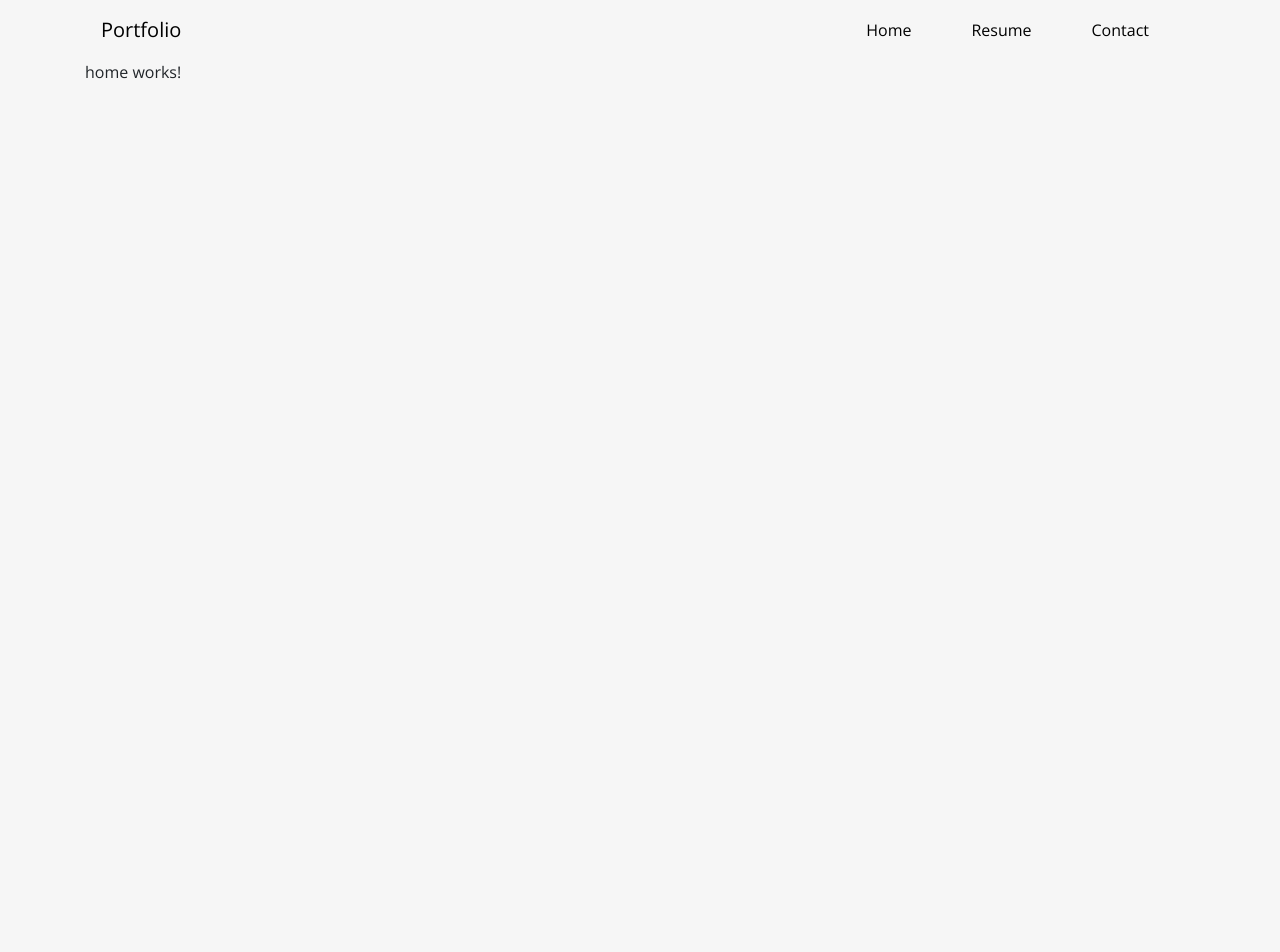
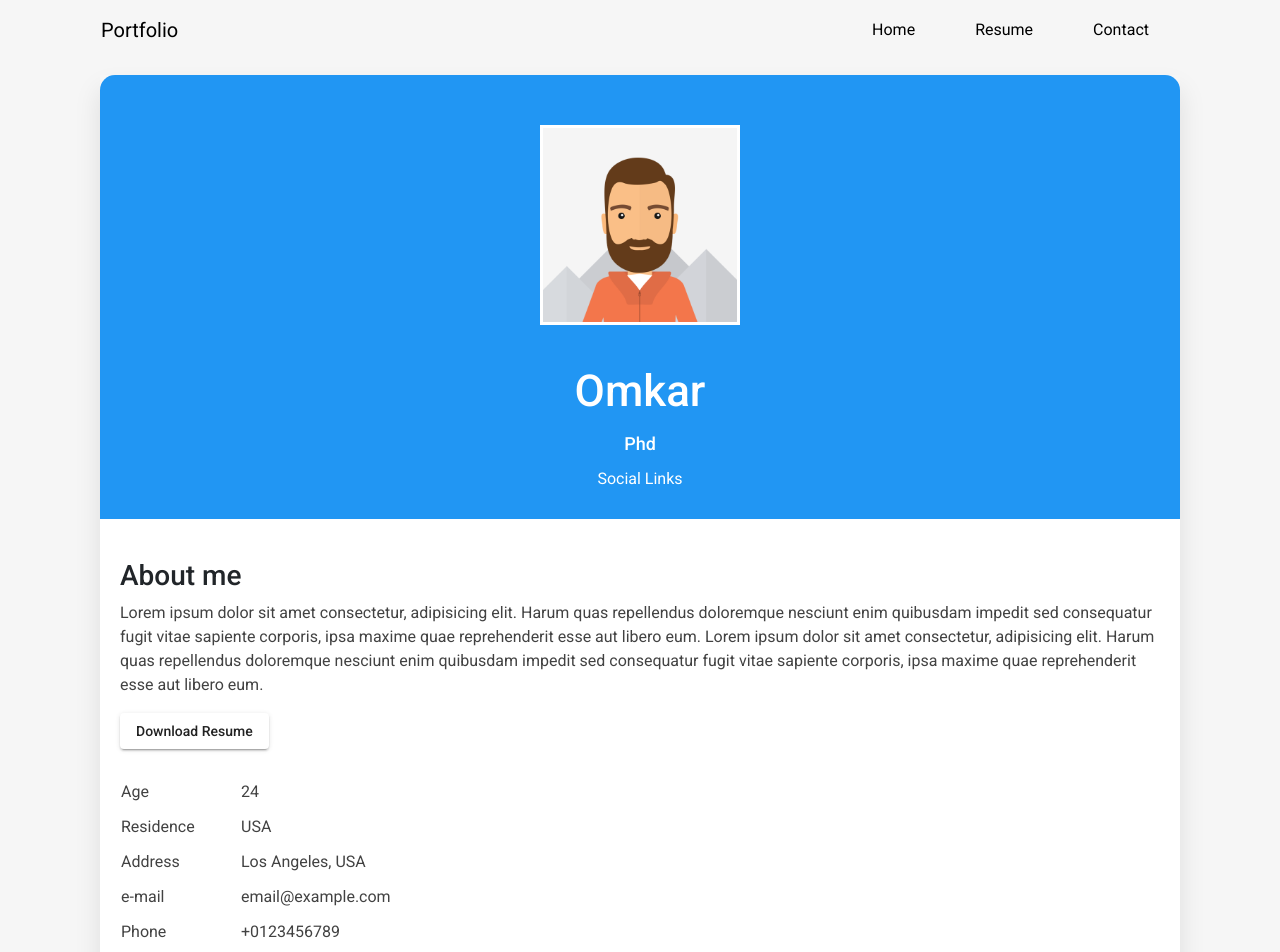
Before and after one commit to akshay3001/portfolio, an Angular app: page /home in a window 1280 px wide. Shown: the top 952 px of the page. Before the commit the page ends 800 px from the top, so only its background shows below. Built offline with nearby package versions, Linux system fonts and the light colour scheme.

Commit message:
Portfolio home page added with portfolio image, download resume button, personal info table

```diff
--- a/angular.json
+++ b/angular.json
@@ -28,6 +28,7 @@
               "src/assets"
             ],
             "styles": [
+              "./node_modules/@angular/material/prebuilt-themes/indigo-pink.css",
               "node_modules/bootstrap/dist/css/bootstrap.min.css",
               "src/styles.scss"
             ],
@@ -92,6 +93,7 @@
               "src/assets"
             ],
             "styles": [
+              "./node_modules/@angular/material/prebuilt-themes/indigo-pink.css",
               "src/styles.scss"
             ],
             "scripts": []
@@ -123,6 +125,7 @@
           }
         }
       }
-    }},
+    }
+  },
   "defaultProject": "portfolio"
 }
--- a/package.json
+++ b/package.json
@@ -12,15 +12,18 @@
   "private": true,
   "dependencies": {
     "@angular/animations": "~8.1.1",
+    "@angular/cdk": "~8.1.3",
     "@angular/common": "~8.1.1",
     "@angular/compiler": "~8.1.1",
     "@angular/core": "~8.1.1",
     "@angular/forms": "~8.1.1",
+    "@angular/material": "^8.1.3",
     "@angular/platform-browser": "~8.1.1",
     "@angular/platform-browser-dynamic": "~8.1.1",
     "@angular/router": "~8.1.1",
     "angular-cli-ghpages": "^0.6.0-rc.2",
     "bootstrap": "^4.3.1",
+    "hammerjs": "^2.0.8",
     "jquery": "^3.4.1",
     "popper": "^1.0.1",
     "rxjs": "~6.4.0",
--- a/src/app/home/home.component.html
+++ b/src/app/home/home.component.html
@@ -1 +1,74 @@
-<p>home works!</p>
+<!-- Start of home page -->
+<section class="m box-shadow">
+    <!-- Start of Blue background section -->
+    <header class="mobile-bg p-sm borad-btm-none">
+        <picture class="row">
+            <img class="portfolio-image" src="./assets/portfolio-person.png" alt="Profile Image">
+        </picture>
+        <h2 class="cen p-t-sm portfolio-name m-b-none">Omkar</h2>
+        <h3 class="cen p-t-sm portfolio-designation">Phd</h3>
+
+        <div class="cen portfolio-social-media row m-none">
+            Social Links
+        </div>
+    </header>
+    <!-- End of blue background section -->
+
+    <!-- Start of white background card -->
+    <section class="card-bg p-md">
+        <!-- Start of About me section header -->
+        <header>
+            <h3 class="portfolio-heading">About me</h3>
+        </header>
+        <!-- End of About me section header -->
+
+        <!-- Start of About me content and download resume button -->
+        <section class="portfolio-desription">
+            <p>
+                Lorem ipsum dolor sit amet consectetur, adipisicing elit. Harum quas repellendus doloremque nesciunt
+                enim
+                quibusdam impedit sed consequatur fugit vitae sapiente corporis, ipsa maxime quae reprehenderit esse aut
+                libero eum.
+                Lorem ipsum dolor sit amet consectetur, adipisicing elit. Harum quas repellendus doloremque nesciunt
+                enim
+                quibusdam impedit sed consequatur fugit vitae sapiente corporis, ipsa maxime quae reprehenderit esse aut
+                libero eum.
+            </p>
+            <button class="outline-none" mat-raised-button>Download Resume</button>
+        </section>
+        <!-- End of About me content -->
+
+        <!-- Start of personal info table -->
+        <section class="home-personal-info row m-none">
+            <table class="portfolio-desription">
+                <thead></thead>
+                <tbody>
+                    <tr>
+                        <td>Age</td>
+                        <td>24</td>
+                    </tr>
+                    <tr>
+                        <td>Residence</td>
+                        <td>USA</td>
+                    </tr>
+                    <tr>
+                        <td>Address</td>
+                        <td>Los Angeles, USA</td>
+                    </tr>
+                    <tr>
+                        <td>e-mail</td>
+                        <td>email@example.com</td>
+                    </tr>
+                    <tr>
+                        <td>Phone</td>
+                        <td>+0123456789</td>
+                    </tr>
+                </tbody>
+                <tfoot></tfoot>
+            </table>
+        </section>
+        <!-- End of personal info table -->
+    </section>
+    <!-- End of white background card -->
+</section>
+<!-- End of home page -->
--- a/src/app/home/home.component.scss
+++ b/src/app/home/home.component.scss
@@ -0,0 +1,79 @@
+// Home Page styling
+
+// Imports
+@import "../../variables";
+
+// background colors for navbar
+.mobile-bg {
+  background-color: $mobile-bg;
+  border-radius: 15px;
+  color: $mobile-font;
+  padding-top: 50px;
+}
+
+// White background home card
+.card-bg {
+  background-color: $white-bg;
+  border-bottom-left-radius: 15px;
+  border-bottom-right-radius: 15px;
+  padding-top: 40px;
+}
+
+// Portfolio home page table personal info styling
+.home-personal-info {
+  padding-top: 30px;
+  tr td:nth-child(1) {
+    min-width: 120px;
+  }
+  tr td {
+    padding-bottom: 10px;
+  }
+}
+
+// Portfolio image styling
+.portfolio-image {
+  border: 3px solid #fff;
+  background-color: #fff;
+  max-width: 200px;
+  margin: 0 auto;
+}
+
+// Portfolio name styling
+.portfolio-name {
+    margin-top: 25px;
+    font-size: 44px;
+    line-height: 1.2em;
+}
+
+// Portfolio designation style
+.portfolio-designation {
+    font-size: 18px !important;
+    margin: 0 !important;
+}
+
+// Portoflio social media div styling
+.portfolio-social-media {
+    height: 50px;
+}
+
+// Removing border of blue background div
+.borad-btm-none {
+  border-bottom-left-radius: 0px;
+  border-bottom-right-radius: 0px;
+}
+
+// Media Queries
+/* Large devices (laptops/desktops, 992px and up) */
+@media only screen and (min-width: 992px) {
+  // Home page blue background
+  .mobile-bg {
+    background-color: $mobile-bg;
+    border-radius: 15px;
+  }
+
+  // Removing border of blue background div
+  .borad-btm-none {
+    border-bottom-left-radius: 0px;
+    border-bottom-right-radius: 0px;
+  }
+}
--- a/src/index.html
+++ b/src/index.html
@@ -7,6 +7,8 @@
 
   <meta name="viewport" content="width=device-width, initial-scale=1">
   <link rel="icon" type="image/x-icon" href="favicon.ico">
+  <link href="https://fonts.googleapis.com/css?family=Roboto:300,400,500&display=swap" rel="stylesheet">
+  <link href="https://fonts.googleapis.com/icon?family=Material+Icons" rel="stylesheet">
 </head>
 <body>
   <app-root></app-root>
--- a/src/main.ts
+++ b/src/main.ts
@@ -1,3 +1,4 @@
+import 'hammerjs';
 import { enableProdMode } from '@angular/core';
 import { platformBrowserDynamic } from '@angular/platform-browser-dynamic';
 
--- a/src/styles.scss
+++ b/src/styles.scss
@@ -1,10 +1,11 @@
 /* You can add global styles to this file, and also import other style files */
-@import url('https://fonts.googleapis.com/css?family=Open+Sans&display=swap');
-@import 'variables';
+@import url("https://fonts.googleapis.com/css?family=Open+Sans&display=swap");
+@import "variables";
 
 // Resets Start
-html, body {
-  font-family: 'Open Sans', sans-serif;
+html,
+body {
+  font-family: "Open Sans", sans-serif;
   background-color: $desktop-bg;
 }
 
@@ -21,7 +22,7 @@
 /* Start of padding class's */
 /* Padding all sides */
 .p-none {
-    padding: 0px !important;
+  padding: 0px !important;
 }
 .p-xs {
   padding: 10px;
@@ -60,16 +61,16 @@
 }
 /* Padding top */
 .p-t-xs {
-  padding-left: 10px;
+  padding-top: 10px;
 }
 .p-t-sm {
-  padding-left: 15px;
+  padding-top: 15px;
 }
 .p-t-md {
-  padding-left: 20px;
+  padding-top: 20px;
 }
 .p-t-lg {
-  padding-left: 25px;
+  padding-top: 25px;
 }
 /* Padding bottom */
 .p-b-xs {
@@ -280,7 +281,7 @@
   margin-right: -40px;
 }
 .m-b-none {
-  margin-bottom: 0;
+  margin-bottom: 0 !important;
 }
 .m-b-xxs {
   margin-bottom: 1px;
@@ -339,13 +340,29 @@
   min-width: 120px;
 }
 
+// Fonts -
+// .portfolio-heading {
+
+// }
+
+.portfolio-desription {
+  font-weight: 400;
+  font-style: normal;
+  color: #424242;
+}
+
+// Shadows for cards
+.box-shadow {
+  box-shadow: 0 15px 25px 0 rgba(0,0,0,.1);
+}
+
 // Flexbox
 .cen {
   display: flex;
   justify-content: center;
   align-items: center;
 }
-.flex{
+.flex {
   display: flex;
 }
 .cen-x {
@@ -368,47 +385,95 @@
 // Common media queries
 @media only screen and (min-width: 600px) {
   /* For tablets: */
-  .col-s-1 {width: 8.33%;}
-  .col-s-2 {width: 16.66%;}
-  .col-s-3 {width: 25%;}
-  .col-s-4 {width: 33.33%;}
-  .col-s-5 {width: 41.66%;}
-  .col-s-6 {width: 50%;}
-  .col-s-7 {width: 58.33%;}
-  .col-s-8 {width: 66.66%;}
-  .col-s-9 {width: 75%;}
-  .col-s-10 {width: 83.33%;}
-  .col-s-11 {width: 91.66%;}
-  .col-s-12 {width: 100%;}
+  .col-s-1 {
+    width: 8.33%;
+  }
+  .col-s-2 {
+    width: 16.66%;
+  }
+  .col-s-3 {
+    width: 25%;
+  }
+  .col-s-4 {
+    width: 33.33%;
+  }
+  .col-s-5 {
+    width: 41.66%;
+  }
+  .col-s-6 {
+    width: 50%;
+  }
+  .col-s-7 {
+    width: 58.33%;
+  }
+  .col-s-8 {
+    width: 66.66%;
+  }
+  .col-s-9 {
+    width: 75%;
+  }
+  .col-s-10 {
+    width: 83.33%;
+  }
+  .col-s-11 {
+    width: 91.66%;
+  }
+  .col-s-12 {
+    width: 100%;
+  }
 }
 
 @media only screen and (min-width: 768px) {
   /* For desktop: */
-  .col-1 {width: 8.33%;}
-  .col-2 {width: 16.66%;}
-  .col-3 {width: 25%;}
-  .col-4 {width: 33.33%;}
-  .col-5 {width: 41.66%;}
-  .col-6 {width: 50%;}
-  .col-7 {width: 58.33%;}
-  .col-8 {width: 66.66%;}
-  .col-9 {width: 75%;}
-  .col-10 {width: 83.33%;}
-  .col-11 {width: 91.66%;}
-  .col-12 {width: 100%;}
+  .col-1 {
+    width: 8.33%;
+  }
+  .col-2 {
+    width: 16.66%;
+  }
+  .col-3 {
+    width: 25%;
+  }
+  .col-4 {
+    width: 33.33%;
+  }
+  .col-5 {
+    width: 41.66%;
+  }
+  .col-6 {
+    width: 50%;
+  }
+  .col-7 {
+    width: 58.33%;
+  }
+  .col-8 {
+    width: 66.66%;
+  }
+  .col-9 {
+    width: 75%;
+  }
+  .col-10 {
+    width: 83.33%;
+  }
+  .col-11 {
+    width: 91.66%;
+  }
+  .col-12 {
+    width: 100%;
+  }
 }
 
 /* Extra small devices (phones, 600px and down) */
 @media only screen and (max-width: 600px) {
-
 }
 
 /* Small devices (portrait tablets and large phones, 600px and up) */
 @media only screen and (min-width: 600px) {
-
 }
 
 /* Large devices (laptops/desktops, 992px and up) */
 @media only screen and (min-width: 992px) {
+}
 
-}
+html, body { height: 100%; }
+body { margin: 0; font-family: Roboto, "Helvetica Neue", sans-serif; }
--- a/src/variables.scss
+++ b/src/variables.scss
@@ -3,6 +3,7 @@
 // Backgrounds
 $mobile-bg: #2196F3;
 $desktop-bg: #f6f6f6;
+$white-bg: rgba(255, 255, 255, 1);
 
 // Fonts
 $mobile-font: #fff;
```
Also changed, not shown: src/app/app.module.ts (+7 -1 lines), src/assets/portfolio-person.png (added).
